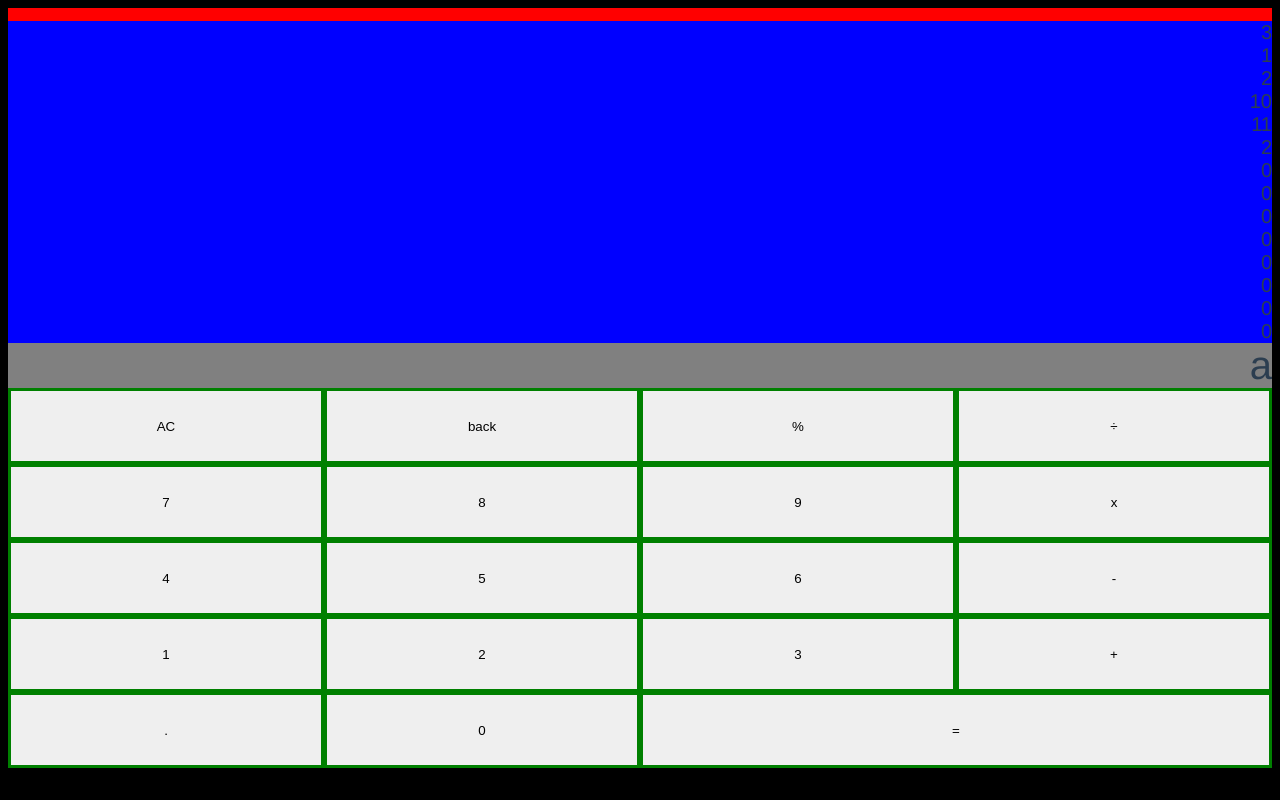
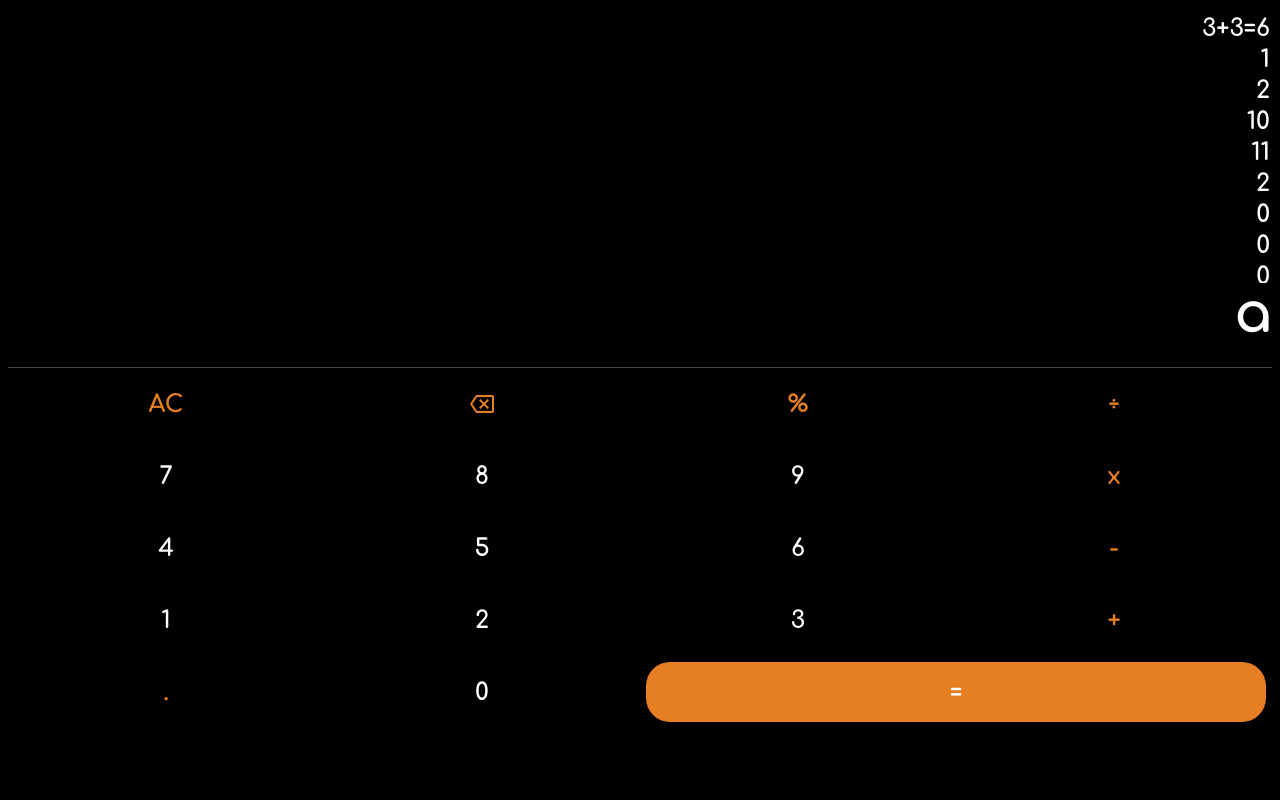
Before and after one commit to AumBhatt/vcalc-vue, a Vue app: page / in a window 1280 px wide. Built offline with nearby package versions, Linux system fonts and the light colour scheme.

Commit message:
UI: Almost done

```diff
--- a/public/index.html
+++ b/public/index.html
@@ -6,6 +6,11 @@
     <meta name="viewport" content="width=device-width,initial-scale=1.0">
     <link rel="icon" href="<%= BASE_URL %>favicon.ico">
     <title><%= htmlWebpackPlugin.options.title %></title>
+
+    <link href="https://fonts.googleapis.com/icon?family=Material+Icons+Outlined" rel="stylesheet">
+    <link rel="preconnect" href="https://fonts.googleapis.com">
+    <link rel="preconnect" href="https://fonts.gstatic.com" crossorigin>
+    <link href="https://fonts.googleapis.com/css2?family=Comfortaa:wght@700&display=swap" rel="stylesheet">
   </head>
   <body>
     <noscript>
--- a/src/App.vue
+++ b/src/App.vue
@@ -12,9 +12,9 @@ export default {
   name: 'App',
   data() {
     return {
-      currentExp: '',
+      currentExp: 'a',
       historyList: [
-        {id:0, exp: "3"},
+        {id:0, exp: "3+3=6"},
         {id:1, exp: "1"},
         {id:2, exp: "2"},
         {id:3, exp: "10"},
@@ -43,14 +43,13 @@ body {
 }
 #app {
   width: 100%;
-  height: 95vh;
+  height: 90vh;
 
-  font-family: Avenir, Helvetica, Arial, sans-serif;
+  font-family: 'Comfortaa', cursive;
   -webkit-font-smoothing: antialiased;
   -moz-osx-font-smoothing: grayscale;
   text-align: center;
-  color: #2c3e50;
+  color: white;
 
-  background: green;
 }
 </style>
--- a/src/components/DisplayOutput.vue
+++ b/src/components/DisplayOutput.vue
@@ -4,7 +4,7 @@
             <span v-for="hist in this.$parent.historyList" :key="hist.id">{{ hist.exp }}</span>
         </div>
         <span class="currentOutput">
-            {{ (exp = this.$parent.currentExp)?exp:"a" }}
+            {{ this.$parent.currentExp }}
         </span>
     </div>
 </template>
@@ -22,29 +22,32 @@ export default {
 
     display: flex;
     flex-direction: column;
+    align-items: center;
     justify-content: flex-end;
 
-    background: red;
 }
 
 .historyOutput {
     width: 100%;
     /* height: 75%; */
+    max-height: 75%;
 
     display: flex;
     flex-direction: column;
     align-items: flex-end;
     justify-content: space-between;
 
-    /* padding-top: 1.25em; */
-
     overflow-y: auto;
     scrollbar-width: none;
 
-    font-size: 1.25em;
+    font-size: 1.5em;
+    font-weight: thin;
 
-    background: blue;
 
+}
+
+.historyOutput > span {
+    margin: 2px;
 }
 
 .historyOutput::-webkit-scrollbar {
@@ -53,11 +56,12 @@ export default {
 
 .currentOutput {
     width: 100%;
-    height: auto;
+    height: 1.5em;
 
-    font-size: 2.5em;
+    border-bottom: 1px solid #fff4;
+
+    font-size: 3.5em;
     text-align: right;
 
-    background: grey;
 }
 </style>
--- a/src/components/Keys.vue
+++ b/src/components/Keys.vue
@@ -6,7 +6,10 @@
         <button
             v-for="key in allKeys"
             :key="key.id"
-            :class="[ !isNaN(key.keyValue) ? `numKey` : key.keyName , 'calcKeys']"
+            :class="[
+                !isNaN(key.keyValue) ? `numKey` : key.keyName,
+                (key.keyValue === 'backspace')?'material-icons-outlined':'calcKeys'
+            ]"
             @click="keyPressed(key)"
         >
             {{ key.keyValue }}
@@ -21,7 +24,7 @@ export default {
         return {
             allKeys: [
                 {id: 18, keyValue: "AC", keyName: "allClearKey"},
-                {id: 17, keyValue: "back", keyName: "backspaceKey"},
+                {id: 17, keyValue: 'backspace', keyName: "backspaceKey"},
                 {id: 16, keyValue: "%", keyName: "percentKey"},
                 {id: 15, keyValue: "÷", keyName: "divKey"},
                 {id: 7, keyValue: 7},
@@ -61,19 +64,40 @@ export default {
     height: 50%;
     display: grid;
     grid-template-columns: repeat(4, 1fr);
+
 }
 
-.calcKeys {
+.all-keys > button {
     margin: 0.25em;
 
     border: none;
 
+    color: #e67e22;
+    font-size: x-large;
+    background: none;
 }
 
-.equalKey {
+.all-keys > .material-icons-outlined {
+    font-size: 1.5em;
+}
+
+.calcKeys {
+
+    font-family: 'Comfortaa', cursive;
+
+}
+
+.all-keys > .numKey {
+    color: white;
+}
+
+.all-keys > .equalKey {
     grid-column-start: 3;
     grid-column-end: 5;
 
-    /* background: red; */
+    border-radius: 1em;
+
+    color: white;
+    background: #e67e22;
 }
 </style>
```
